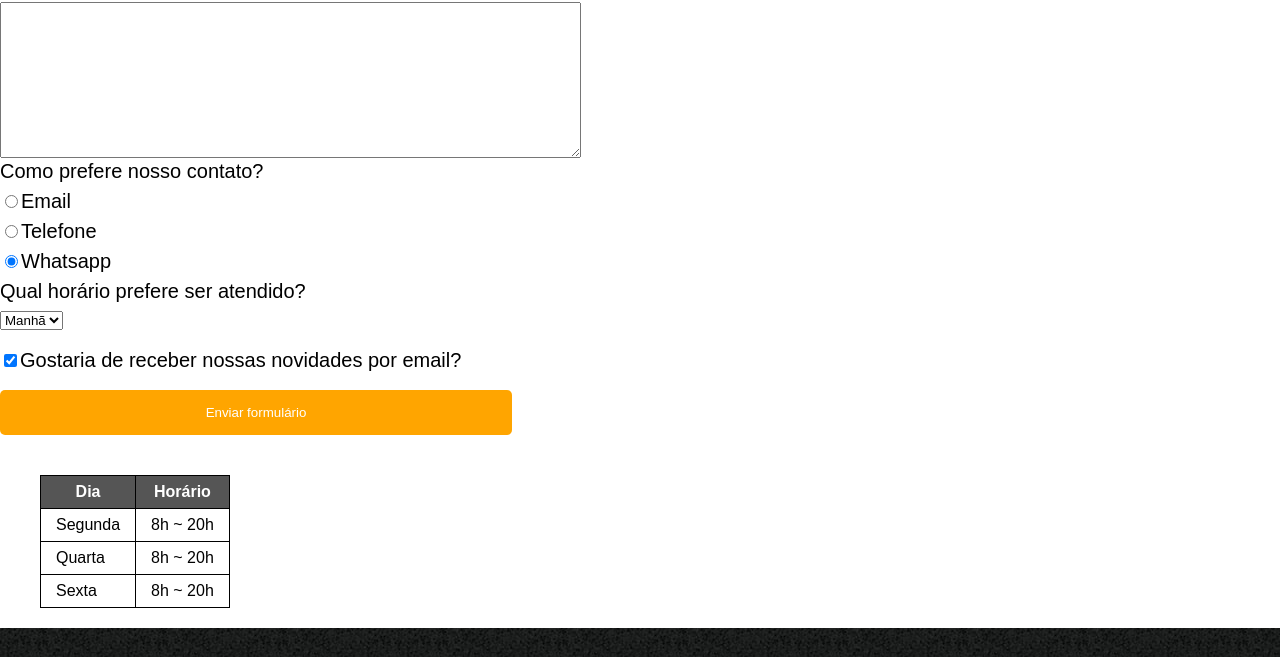
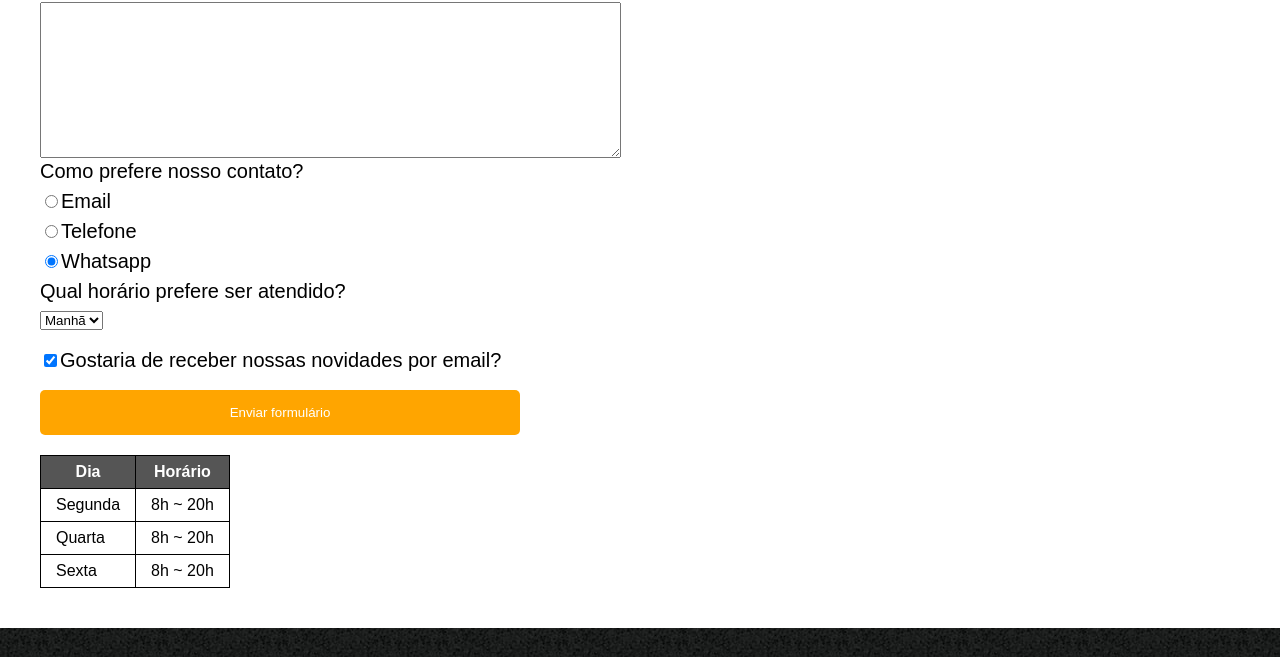
Before and after one commit to AlineSoliman/SiteBarbeariaAlura, a plain HTML site: page contato.html in a window 1280 px wide. Shown: the part 628-1285 px from the top of the page. Drawn offline with Linux system fonts and the light colour scheme.

Commit message:
Update style.css

```diff
--- a/style.css
+++ b/style.css
@@ -100,7 +100,7 @@ main{
 }
 
 form{
-	margin: 40px 0;
+	margin: 40px 40px 0;
 }
 
 form label, form legend{
@@ -137,7 +137,7 @@ form label, form legend{
 }
 
 table{
-	margin: 20px 40px;
+	margin: 20px 40px 40px;
 }
 
 thead {
```
